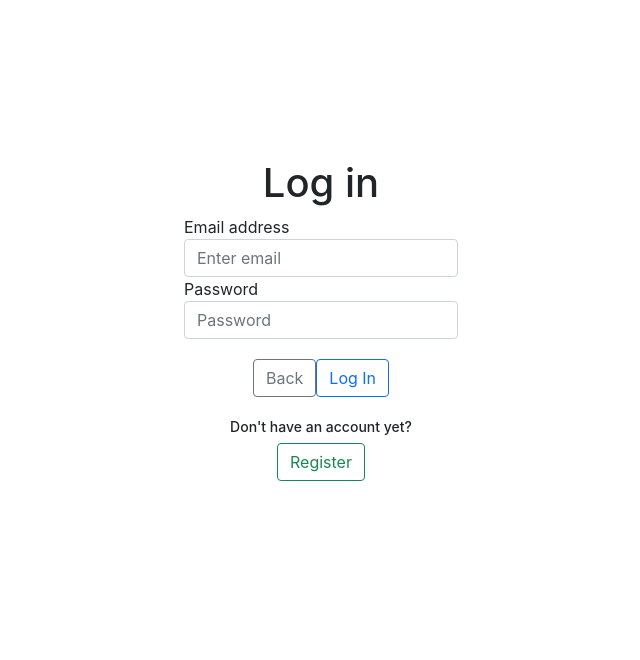
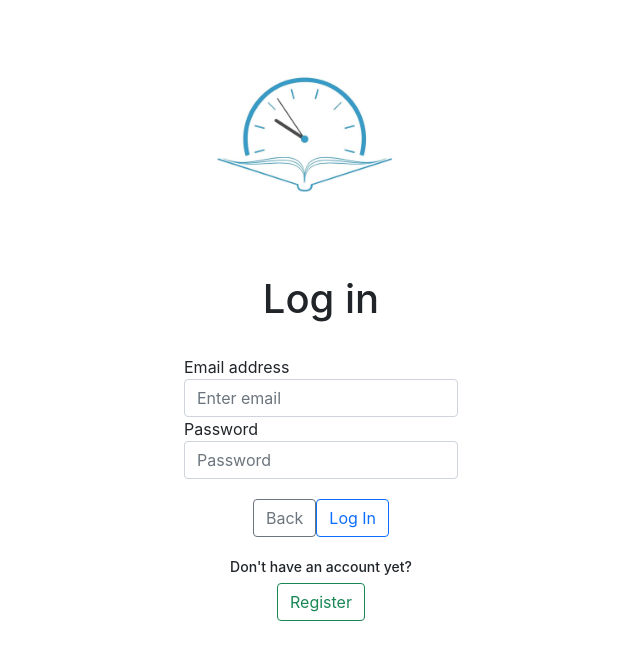
Before and after one commit to JuanSeZ/Studability, a React (Create React App) app in the folder frontend/: page /login in a window 1280 px wide. Shown: the top 660 px of the page, without its empty margins (319-959 px from the left). Built offline with nearby package versions, Linux system fonts and the light colour scheme.

Commit message:
Log in Page modified, everything working

```diff
--- a/frontend/src/pages/LoginPage.jsx
+++ b/frontend/src/pages/LoginPage.jsx
@@ -3,6 +3,7 @@ import {useState} from 'react'
 import {Link, useSearchParams} from "react-router-dom";
 import {useNavigate} from "react-router";
 import {useStudability} from "../service/Studability";
+import StudabilityLogo from "../images/StudabilityLogo.png";
 
 function setToken(userToken) {
     sessionStorage.setItem('token', JSON.stringify(userToken));
@@ -51,13 +52,24 @@ export default function LoginPage() {
         <div>
             {isOk && <div className="alert alert-success" role="alert">User created successfully!</div>}
             {errorMsg && <div className="alert alert-warning" role="alert">{errorMsg}</div>}
-            <div style={{display: 'flex', justifyContent: 'center', alignItems: 'center', height: '80vh'}}>
+
+            <br/>
+            <br/>
+
+            <div style={{display: 'flex', marginLeft: 525, height: '0vh'}}>
+                <img style={{width: 200, height: 200}} src={StudabilityLogo} className="logo" alt=""/>
+            </div>
+
+            <div style={{display: 'flex', justifyContent: 'center', alignItems: 'center', height: '100vh'}}>
                 <form onSubmit={handleSubmit}>
                     <div style={{height: 200}}>
                         <div className="form-group">
                             <div className="col-md-12 text-center">
                                 <h1>Log in</h1>
                             </div>
+
+                            <br/>
+
                             <label htmlFor="exampleInputEmail1">Email address</label>
                             <input type="email"
                                    value={email}
@@ -78,6 +90,8 @@ export default function LoginPage() {
                                    placeholder="Password"/>
                         </div>
                     </div>
+
+                    <br/>
 
                     <div className="col-md-12 text-center">
                         <div style={{height: 60}}>
```
